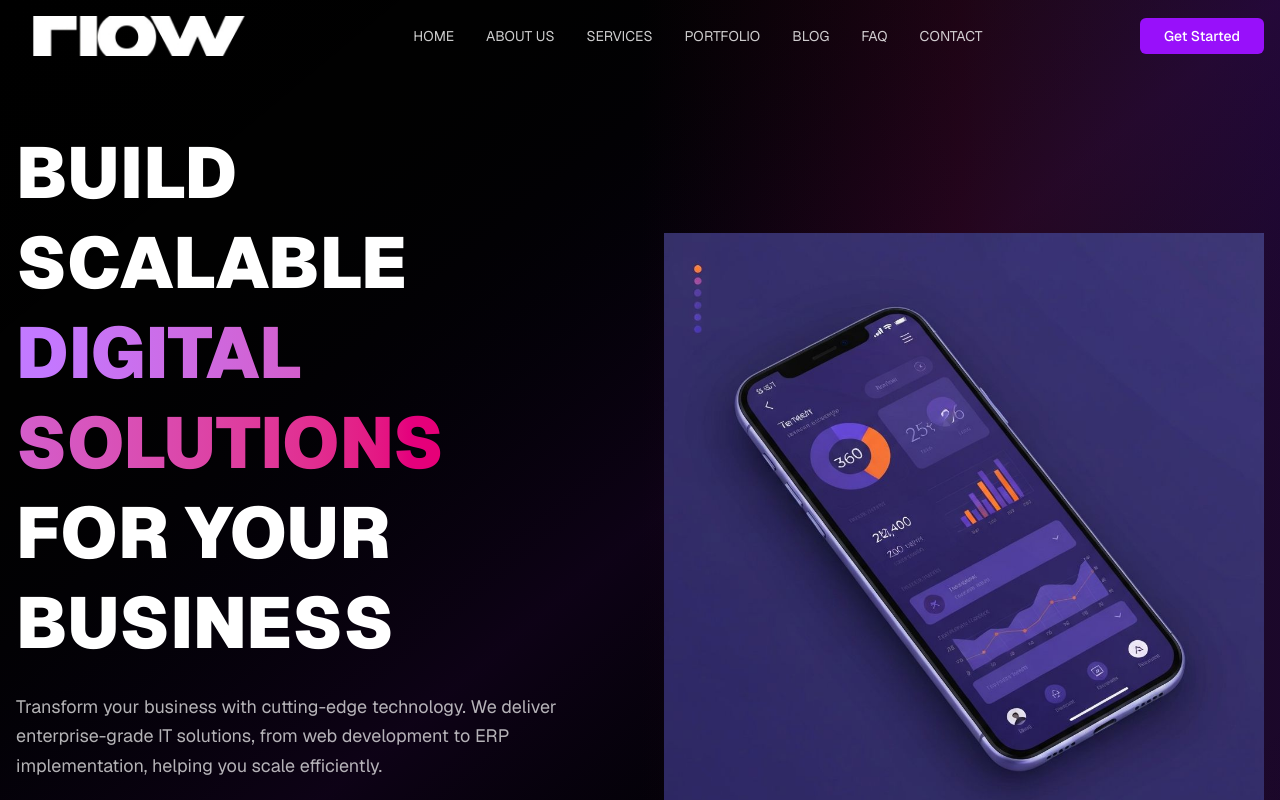
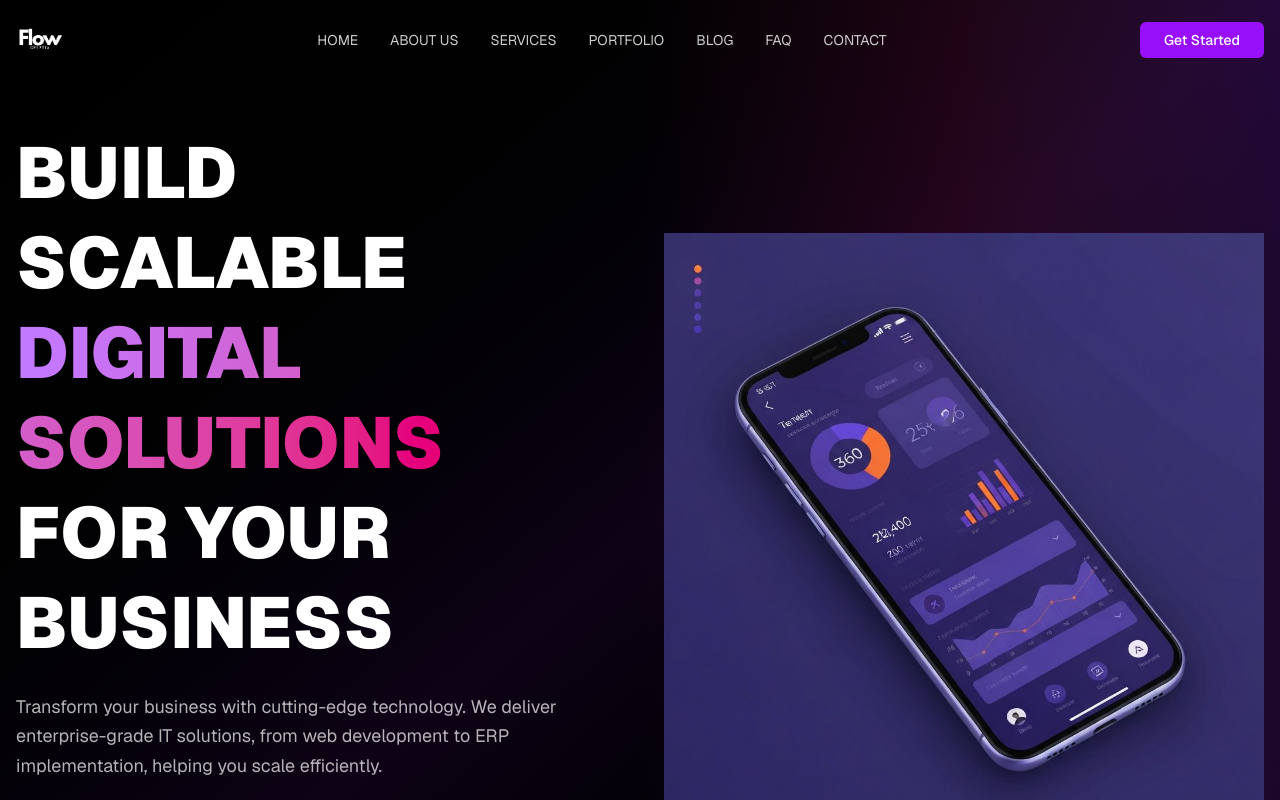
Before and after one commit to cherzs/flowcreativ, a Next.js app: page / in a window 1280 px wide. Shown: the top 800 px of the page. Built offline with nearby package versions, Linux system fonts and the light colour scheme.

Commit message:
Fix logo: Revert to object-contain for full visibility (zoom out)

```diff
--- a/components/header.tsx
+++ b/components/header.tsx
@@ -23,15 +23,14 @@ export default function Header() {
     >
       <div className="container mx-auto px-4 py-4 flex items-center justify-between">
         <Link href="/" className="flex items-center">
-          <div className="relative h-8 w-[160px] md:h-10 md:w-[240px] overflow-hidden">
-            <Image
-              src="/logo.png"
-              alt="FlowCreativ Logo"
-              fill
-              className="object-cover"
-              priority
-            />
-          </div>
+          <Image
+            src="/logo.png"
+            alt="FlowCreativ Logo"
+            width={200}
+            height={50}
+            className="h-8 md:h-12 w-auto object-contain"
+            priority
+          />
         </Link>
 
         <nav className="hidden md:flex items-center gap-8">
```
